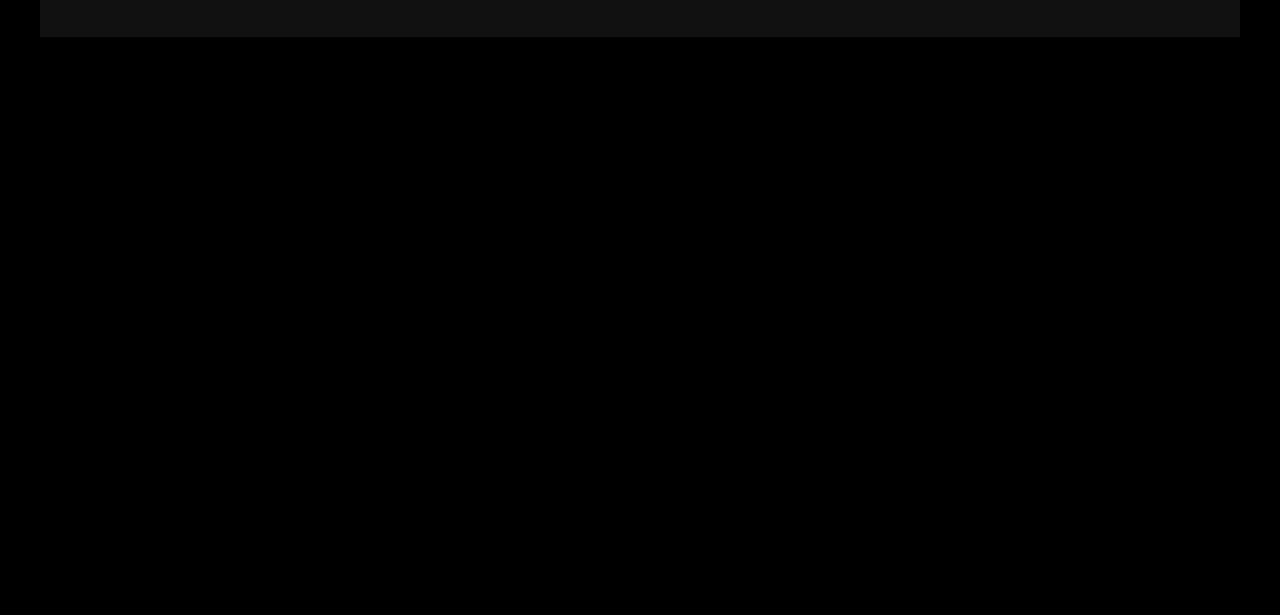
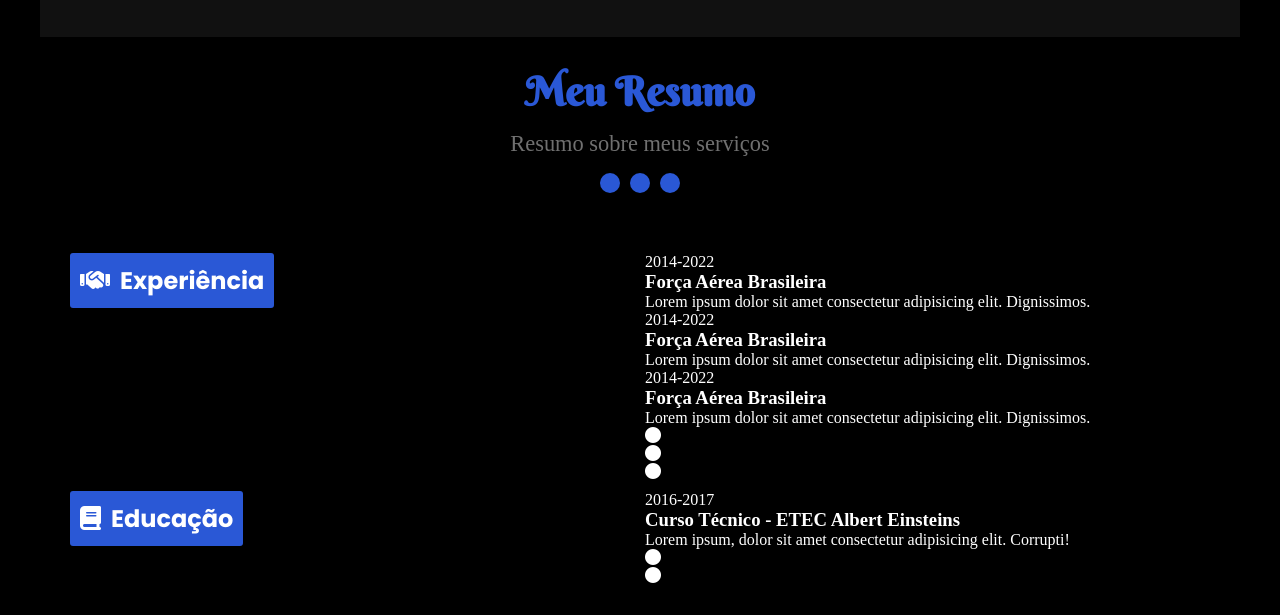
Before and after one commit to Wellyngton-Nascimento-Santos/site-portifolio, a website: page index.html in a window 1280 px wide. Shown: the part 1249-1864 px from the top of the page. Before the commit the page ends 1286 px from the top, so only its background shows below. Drawn offline with Linux system fonts and the light colour scheme.

Commit message:
Menu Mobile terminado - Começando a mexer na pagina de Resumo

```diff
--- a/index.html
+++ b/index.html
@@ -66,6 +66,56 @@
             </div>
         </article>
     </main>
+
+    <div class="my_resume">
+        <div class="sobre_titulo">
+            <h1>Meu Resumo</h1>
+            <p>Resumo sobre meus serviços</p>
+            <div aria-label="Seção apenas de ilustração de botões">
+                <span></span>
+                <span></span>
+                <span></span>
+            </div>
+        </div>
+        <div class="resume_generico">
+            <h2 class="experience"><i class="fa-solid fa-handshake"></i>Experiência</h2>
+            <div class="experience_content">
+                <div>
+                    <span>2014-2022</span>
+                    <h3>Força Aérea Brasileira</h3>
+                    <p>Lorem ipsum dolor sit amet consectetur adipisicing elit. Dignissimos.</p>
+                </div>
+                <div>
+                    <span>2014-2022</span>
+                    <h3>Força Aérea Brasileira</h3>
+                    <p>Lorem ipsum dolor sit amet consectetur adipisicing elit. Dignissimos.</p>
+                </div>
+                <div>
+                    <span>2014-2022</span>
+                    <h3>Força Aérea Brasileira</h3>
+                    <p>Lorem ipsum dolor sit amet consectetur adipisicing elit. Dignissimos.</p>
+                </div>
+                <ul>
+                    <li><i class="fa-sharp fa-solid fa-circle"></i></li>
+                    <li><i class="fa-sharp fa-solid fa-circle"></i></li>
+                    <li><i class="fa-sharp fa-solid fa-circle"></i></li>
+                </ul>
+            </div>
+            <h2 class="education"><i class="fa-solid fa-book"></i>Educação</h2>
+            <div class="education_content">
+                <div>
+                    <span>2016-2017</span>
+                    <h3>Curso Técnico - ETEC Albert Einsteins</h3>
+                    <p>Lorem ipsum, dolor sit amet consectetur adipisicing elit. Corrupti!</p>
+                </div>
+                <ul>
+                    <li><i class="fa-sharp fa-solid fa-circle"></i></li>
+                    <li><i class="fa-sharp fa-solid fa-circle"></i></li>
+                </ul>
+            </div>
+        </div>
+    </div>
+
     <script src="script.js"></script>
 </body>
 </html>
--- a/style.css
+++ b/style.css
@@ -305,6 +305,11 @@ main .sobre {
         background-size: cover;
     }
 
+    header {
+        justify-content: space-between;
+        padding: 30px 70px;
+    }
+
     header .navegacao-primaria {
         display: none;
     }
@@ -340,3 +345,31 @@ main .sobre {
         grid-column: 1/-1;
     }
 }
+
+/*EXPERIENCIAS*/
+
+.my_resume {
+    color: white;
+}
+
+.resume_generico {
+    padding: 30px;
+    display: grid;
+    grid-template-columns: 1fr 1fr;
+    justify-content: center;
+    gap: 10px;
+    align-items: start;
+}
+
+.resume_generico h2 {
+    font-family: 'Poppins';
+    font-size: 1.5rem;
+    background-color: #2a58d6;
+    justify-self: start;
+    padding: 10px;
+    border-radius: 3px;
+}
+
+.resume_generico h2 i {
+    margin-right: 10px;
+}
```
